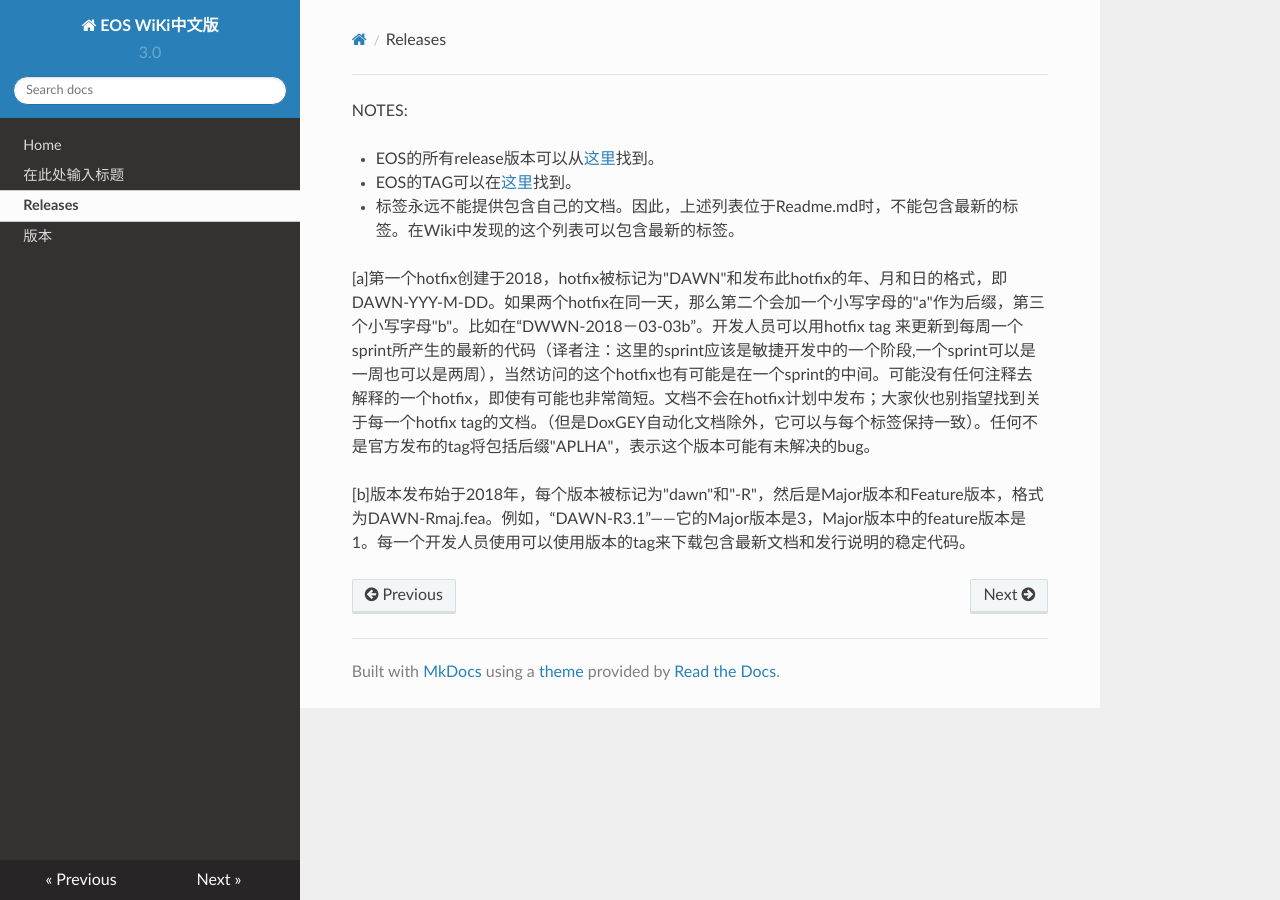
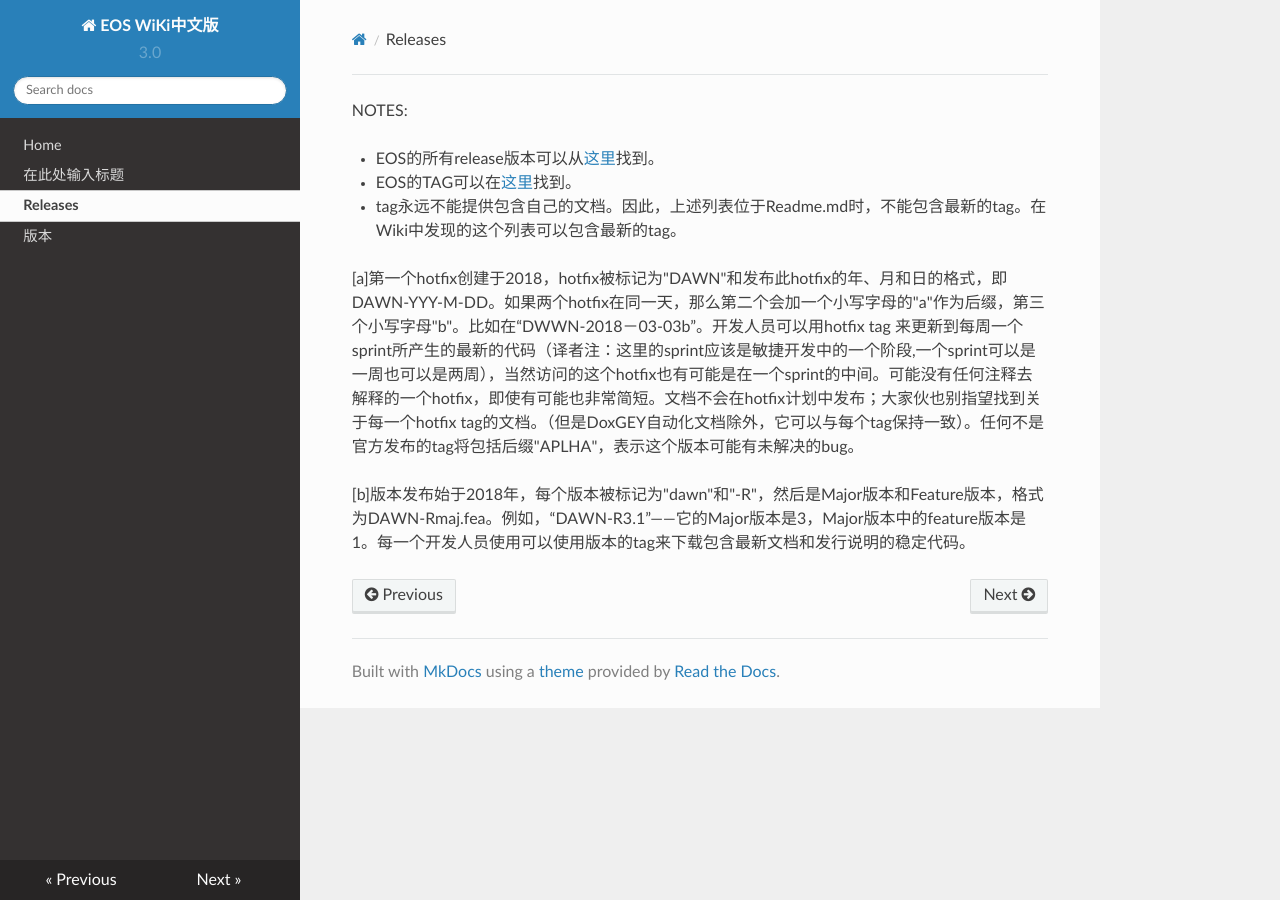
Before and after one commit to eostea/eos-wiki, an MkDocs documentation site: the page built from docs/releases.md, in a window 1280 px wide. Built offline with MkDocs 1.6.1, drawn with Linux system fonts in a browser that asks for light colours; nearby versions of some CDN libraries.

Commit message:
Update releases.md

```diff
--- a/docs/releases.md
+++ b/docs/releases.md
@@ -3,9 +3,9 @@ NOTES:
 
 - EOS的所有release版本可以从[这里](https://github.com/EOSIO/eos/releases)找到。
 - EOS的TAG可以在[这里](https://github.com/EOSIO/eos/tags)找到。
-- 标签永远不能提供包含自己的文档。因此，上述列表位于Readme.md时，不能包含最新的标签。在Wiki中发现的这个列表可以包含最新的标签。
+- tag永远不能提供包含自己的文档。因此，上述列表位于Readme.md时，不能包含最新的tag。在Wiki中发现的这个列表可以包含最新的tag。
 
-[a]第一个hotfix创建于2018，hotfix被标记为"DAWN"和发布此hotfix的年、月和日的格式，即DAWN-YYY-M-DD。如果两个hotfix在同一天，那么第二个会加一个小写字母的"a"作为后缀，第三个小写字母"b"。比如在“DWWN-2018－03-03b”。开发人员可以用hotfix tag 来更新到每周一个sprint所产生的最新的代码（译者注：这里的sprint应该是敏捷开发中的一个阶段,一个sprint可以是一周也可以是两周），当然访问的这个hotfix也有可能是在一个sprint的中间。可能没有任何注释去解释的一个hotfix，即使有可能也非常简短。文档不会在hotfix计划中发布；大家伙也别指望找到关于每一个hotfix tag的文档。（但是DoxGEY自动化文档除外，它可以与每个标签保持一致）。任何不是官方发布的tag将包括后缀"APLHA"，表示这个版本可能有未解决的bug。
+[a]第一个hotfix创建于2018，hotfix被标记为"DAWN"和发布此hotfix的年、月和日的格式，即DAWN-YYY-M-DD。如果两个hotfix在同一天，那么第二个会加一个小写字母的"a"作为后缀，第三个小写字母"b"。比如在“DWWN-2018－03-03b”。开发人员可以用hotfix tag 来更新到每周一个sprint所产生的最新的代码（译者注：这里的sprint应该是敏捷开发中的一个阶段,一个sprint可以是一周也可以是两周），当然访问的这个hotfix也有可能是在一个sprint的中间。可能没有任何注释去解释的一个hotfix，即使有可能也非常简短。文档不会在hotfix计划中发布；大家伙也别指望找到关于每一个hotfix tag的文档。（但是DoxGEY自动化文档除外，它可以与每个tag保持一致）。任何不是官方发布的tag将包括后缀"APLHA"，表示这个版本可能有未解决的bug。
 
 
 [b]版本发布始于2018年，每个版本被标记为"dawn"和"-R"，然后是Major版本和Feature版本，格式为DAWN-Rmaj.fea。例如，“DAWN-R3.1”——它的Major版本是3，Major版本中的feature版本是1。每一个开发人员使用可以使用版本的tag来下载包含最新文档和发行说明的稳定代码。
```
